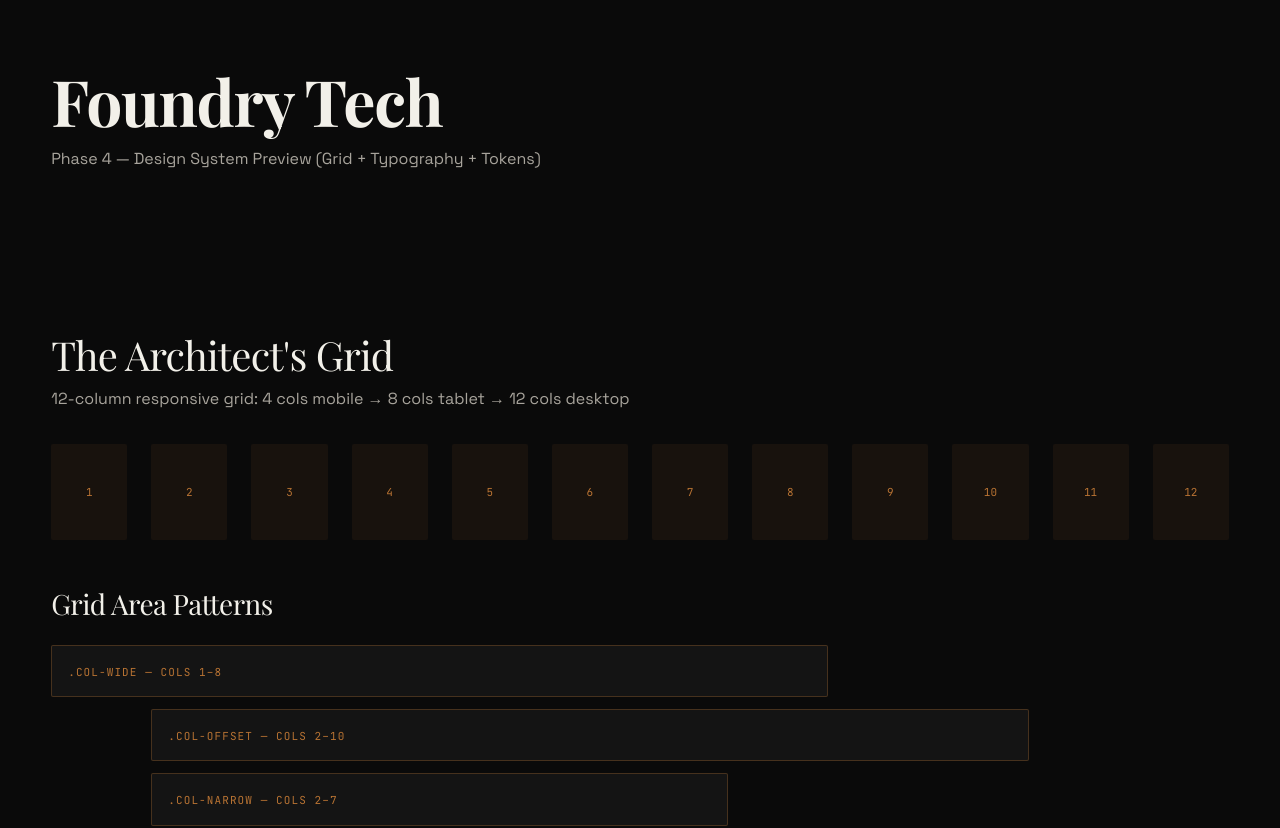
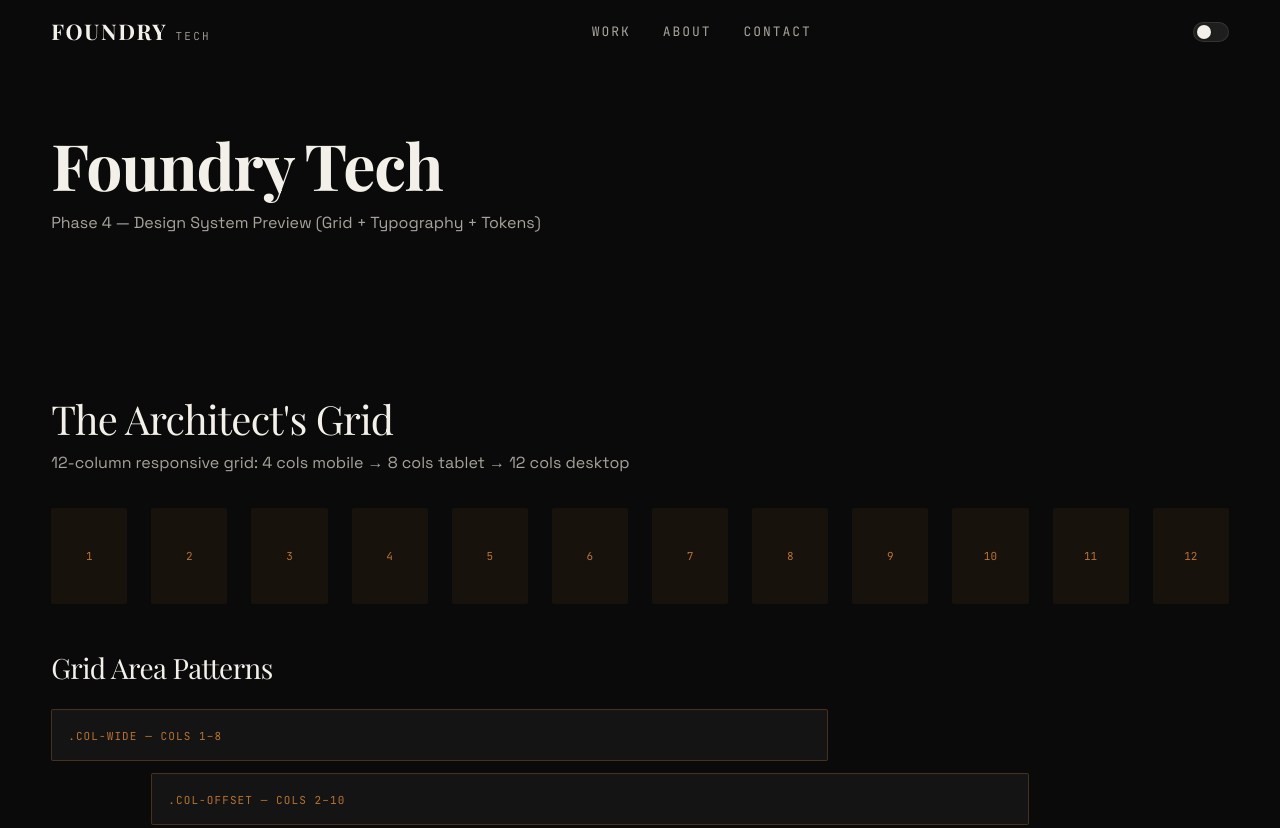
Before and after one commit to megulo25/calicoding-portfolio-website, a Next.js app: page / in a window 1280 px wide. Shown: the top 828 px of the page. Built offline with nearby package versions, Linux system fonts and the light colour scheme.

Commit message:
Complete phase 6

```diff
--- a/src/app/providers.tsx
+++ b/src/app/providers.tsx
@@ -3,6 +3,7 @@
 import type { ReactNode } from "react"
 import { DevModeProvider } from "@/lib/context/dev-mode-context"
 import { GridOverlay } from "@/components/ui/grid-overlay"
+import { Header } from "@/components/layout/header"
 
 interface ProvidersProps {
   children: ReactNode
@@ -19,7 +20,8 @@ export function Providers({ children }: ProvidersProps) {
   return (
     <DevModeProvider>
       <GridOverlay />
-      {children}
+      <Header />
+      <main className="pt-16">{children}</main>
     </DevModeProvider>
   )
 }
--- /dev/null
+++ b/src/components/layout/header.tsx
@@ -0,0 +1,93 @@
+"use client"
+
+import { useCallback, useEffect, useState } from "react"
+import type { NavItem } from "@/types"
+import { Logo } from "@/components/ui/logo"
+import { NavLink } from "@/components/ui/nav-link"
+import { DevModeToggle } from "@/components/ui/dev-mode-toggle"
+
+// ---------------------------------------------------------------------------
+// Navigation items
+// ---------------------------------------------------------------------------
+
+const NAV_ITEMS: NavItem[] = [
+  { label: "Work", href: "/work" },
+  { label: "About", href: "/about" },
+  { label: "Contact", href: "/contact" },
+]
+
+/** Scroll distance (px) before the header background becomes opaque. */
+const SCROLL_THRESHOLD = 40
+
+// ---------------------------------------------------------------------------
+// Header
+// ---------------------------------------------------------------------------
+
+/**
+ * Header — fixed site header with scroll-aware background.
+ *
+ * Structure:
+ * ┌─────────────────────────────────────────────────────────────┐
+ * │  Logo            Work   About   Contact         [Dev ⚙]    │
+ * └─────────────────────────────────────────────────────────────┘
+ *
+ * - Transparent at top of page → semi-opaque obsidian + blur after scroll.
+ * - Desktop nav links with active-route copper underline.
+ * - Dev-Mode toggle switch (far right).
+ * - z-index: nav (100) to sit above content but below modals.
+ */
+export function Header() {
+  const [isScrolled, setIsScrolled] = useState(() => {
+    if (typeof window === "undefined") return false
+    return window.scrollY > SCROLL_THRESHOLD
+  })
+
+  const handleScroll = useCallback(() => {
+    setIsScrolled(window.scrollY > SCROLL_THRESHOLD)
+  }, [])
+
+  useEffect(() => {
+    window.addEventListener("scroll", handleScroll, { passive: true })
+    return () => window.removeEventListener("scroll", handleScroll)
+  }, [handleScroll])
+
+  return (
+    <header
+      className="fixed inset-x-0 top-0 z-[var(--z-nav)] transition-all duration-500"
+      style={{
+        backgroundColor: isScrolled
+          ? "rgba(10, 10, 10, 0.92)"
+          : "transparent",
+        backdropFilter: isScrolled ? "blur(12px)" : "none",
+        WebkitBackdropFilter: isScrolled ? "blur(12px)" : "none",
+      }}
+    >
+      {/* Subtle bottom border when scrolled */}
+      <div
+        className="absolute inset-x-0 bottom-0 h-px bg-canvas/6 transition-opacity duration-500"
+        style={{ opacity: isScrolled ? 1 : 0 }}
+        aria-hidden="true"
+      />
+
+      <nav
+        aria-label="Main navigation"
+        className="mx-auto flex h-16 max-w-[1440px] items-center justify-between px-[clamp(1rem,4vw,4rem)]"
+      >
+        {/* Logo */}
+        <Logo />
+
+        {/* Desktop Navigation — hidden on mobile (Phase 8 adds mobile nav) */}
+        <div className="hidden items-center gap-8 md:flex">
+          {NAV_ITEMS.map((item) => (
+            <NavLink key={item.href} {...item} />
+          ))}
+        </div>
+
+        {/* Right side controls */}
+        <div className="flex items-center gap-4">
+          <DevModeToggle />
+        </div>
+      </nav>
+    </header>
+  )
+}
--- a/src/components/layout/index.ts
+++ b/src/components/layout/index.ts
@@ -1,2 +1,2 @@
 // Barrel export for layout components
-// Components will be exported here as they are created
+export { Header } from "./header"
--- /dev/null
+++ b/src/components/ui/dev-mode-toggle.tsx
@@ -0,0 +1,43 @@
+"use client"
+
+import { useDevMode } from "@/hooks/use-dev-mode"
+
+/**
+ * DevModeToggle — compact toggle switch for Dev-Mode.
+ *
+ * Renders a pill-shaped toggle with an animated thumb that
+ * glows safety-orange when active. Includes keyboard (Enter/Space)
+ * and screen-reader support.
+ */
+export function DevModeToggle() {
+  const { isDevMode, toggleDevMode } = useDevMode()
+
+  return (
+    <button
+      type="button"
+      role="switch"
+      aria-checked={isDevMode}
+      aria-label="Toggle Dev-Mode grid overlay"
+      onClick={toggleDevMode}
+      className="dev-toggle group relative flex h-5 w-9 shrink-0 cursor-pointer items-center rounded-full border border-canvas/10 transition-colors duration-300 focus-visible:outline-2 focus-visible:outline-offset-2 focus-visible:outline-copper"
+      style={{
+        backgroundColor: isDevMode
+          ? "var(--color-safety-orange)"
+          : "var(--color-obsidian-lighter)",
+      }}
+    >
+      {/* Thumb */}
+      <span
+        className="pointer-events-none block size-3.5 rounded-full bg-canvas shadow-sm transition-transform duration-300 ease-out"
+        style={{
+          transform: isDevMode ? "translateX(17px)" : "translateX(3px)",
+        }}
+        aria-hidden="true"
+      />
+      {/* Tooltip */}
+      <span className="pointer-events-none absolute -bottom-7 left-1/2 -translate-x-1/2 whitespace-nowrap rounded bg-obsidian-lighter px-2 py-0.5 font-mono text-[0.625rem] text-canvas-dim opacity-0 transition-opacity duration-200 group-hover:opacity-100">
+        {isDevMode ? "Dev ON" : "Dev OFF"}
+      </span>
+    </button>
+  )
+}
--- a/src/components/ui/index.ts
+++ b/src/components/ui/index.ts
@@ -2,3 +2,6 @@
 export { Container } from "./container"
 export { SectionWrapper } from "./section-wrapper"
 export { GridOverlay } from "./grid-overlay"
+export { Logo } from "./logo"
+export { NavLink } from "./nav-link"
+export { DevModeToggle } from "./dev-mode-toggle"
--- /dev/null
+++ b/src/components/ui/logo.tsx
@@ -0,0 +1,25 @@
+import Link from "next/link"
+
+/**
+ * Logo — Foundry Tech wordmark.
+ *
+ * Uses the headline (serif) font with tight tracking for an
+ * industrial-luxe feel. The "FOUNDRY" text is displayed in
+ * all-caps with "TECH" in a lighter weight beneath / beside it.
+ */
+export function Logo() {
+  return (
+    <Link
+      href="/"
+      aria-label="Foundry Tech — Home"
+      className="group flex items-baseline gap-2"
+    >
+      <span className="font-headline text-[1.35rem] font-bold uppercase tracking-[0.08em] text-canvas transition-colors duration-300 group-hover:text-copper">
+        Foundry
+      </span>
+      <span className="font-mono text-[0.6875rem] font-light uppercase tracking-[0.2em] text-canvas-dim transition-colors duration-300 group-hover:text-copper-light">
+        Tech
+      </span>
+    </Link>
+  )
+}
--- /dev/null
+++ b/src/components/ui/nav-link.tsx
@@ -0,0 +1,50 @@
+"use client"
+
+import Link from "next/link"
+import { usePathname } from "next/navigation"
+import type { NavItem } from "@/types"
+
+interface NavLinkProps extends NavItem {
+  /** Optional callback when the link is clicked (e.g., close mobile menu) */
+  onClick?: () => void
+}
+
+/**
+ * NavLink — navigation link with active-route detection.
+ *
+ * Active state is indicated by a copper underline and brighter text.
+ * Hover state slides a copper underline from left to right.
+ */
+export function NavLink({ label, href, onClick }: NavLinkProps) {
+  const pathname = usePathname()
+  const isActive = pathname === href || pathname.startsWith(`${href}/`)
+
+  return (
+    <Link
+      href={href}
+      {...(onClick ? { onClick } : {})}
+      className="nav-link group relative font-mono text-[0.8125rem] uppercase tracking-[0.15em] transition-colors duration-300"
+      data-active={isActive || undefined}
+      aria-current={isActive ? "page" : undefined}
+    >
+      <span
+        className={
+          isActive
+            ? "text-copper"
+            : "text-canvas-dim group-hover:text-canvas"
+        }
+      >
+        {label}
+      </span>
+      {/* Underline indicator */}
+      <span
+        className={`absolute -bottom-1 left-0 h-px bg-copper transition-all duration-300 ease-out ${
+          isActive
+            ? "w-full"
+            : "w-0 group-hover:w-full"
+        }`}
+        aria-hidden="true"
+      />
+    </Link>
+  )
+}
```
